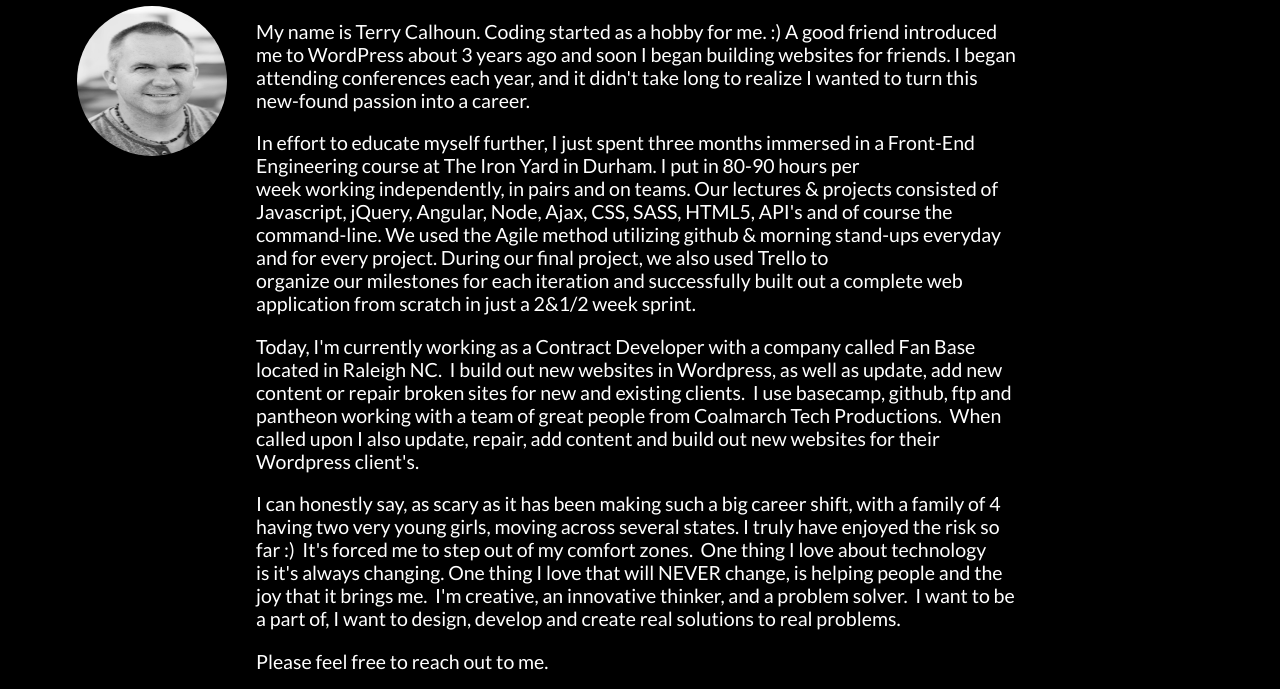
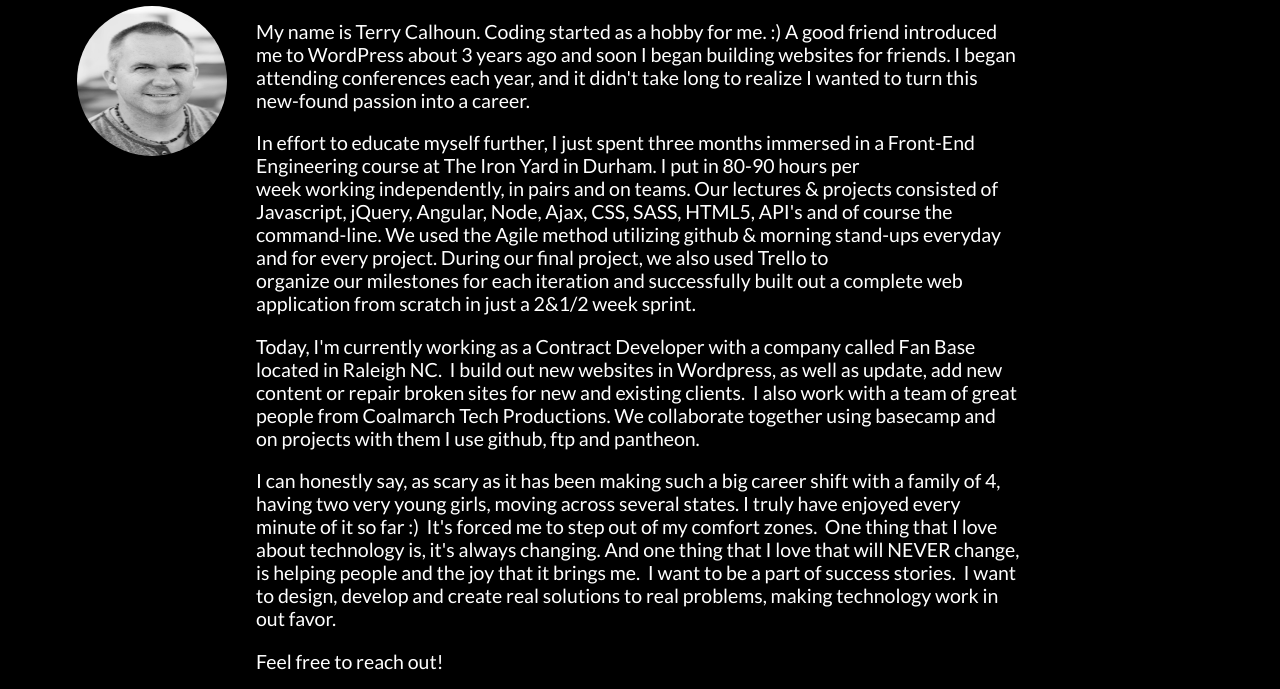
Before and after one commit to drumslayert/drumslayert.github.io, a website: page About.html in a window 1280 px wide. Shown: the part 65-754 px from the top of the page. Drawn offline with Linux system fonts and the light colour scheme.

Commit message:
update about me

```diff
--- a/About.html
+++ b/About.html
@@ -30,9 +30,9 @@
       <div id="about-me">
       <p>My name is Terry Calhoun. Coding started as a hobby for me. :) A good friend introduced me to WordPress about 3 years ago and soon I began building websites for friends. I began attending conferences each year, and it didn't take long to realize I wanted to turn this new-found passion into a career.</p>
       <p>In effort to educate myself further, I just spent three months immersed in a Front-End Engineering course at The Iron Yard in Durham. I put in 80-90 hours per week working independently, in pairs and on teams. Our lectures & projects consisted of Javascript, jQuery, Angular, Node, Ajax, CSS, SASS, HTML5, API's and of course the command-line. We used the Agile method utilizing github & morning stand-ups everyday and for every project. During our final project, we also used Trello to organize our milestones for each iteration and successfully built out a complete web application from scratch in just a 2&1/2 week sprint.</p>
-      <p>Today, I'm currently working as a Contract Developer with a company called Fan Base located in Raleigh NC.  I build out new websites in Wordpress, as well as update, add new content or repair broken sites for new and existing clients.  I use basecamp, github, ftp and pantheon working with a team of great people from Coalmarch Tech Productions.  When called upon I also update, repair, add content and build out new websites for their Wordpress client's.
-      <p>I can honestly say, as scary as it has been making such a big career shift, with a family of 4 having two very young girls, moving across several states. I truly have enjoyed the risk so far :)  It's forced me to step out of my comfort zones.  One thing I love about technology is it's always changing. One thing I love that will NEVER change, is helping people and the joy that it brings me.  I'm creative, an innovative thinker, and a problem solver.  I want to be a part of, I want to design, develop and create real solutions to real problems.</p>
-      <p>Please feel free to reach out to me.</p>
+      <p>Today, I'm currently working as a Contract Developer with a company called Fan Base located in Raleigh NC.  I build out new websites in Wordpress, as well as update, add new content or repair broken sites for new and existing clients.  I also work with a team of great people from Coalmarch Tech Productions. We collaborate together using basecamp and on projects with them I use github, ftp and pantheon.</p>
+      <p>I can honestly say, as scary as it has been making such a big career shift with a family of 4, having two very young girls, moving across several states. I truly have enjoyed every minute of it so far :)  It's forced me to step out of my comfort zones.  One thing that I love about technology is, it's always changing. And one thing that I love that will NEVER change, is helping people and the joy that it brings me.  I want to be a part of success stories.  I want to design, develop and create real solutions to real problems, making technology work in out favor.</p>
+      <p>Feel free to reach out!</p>
     </div>
     <div id="project-nav">
       <h2>Other projects I created during my Cohort</h2>
```
